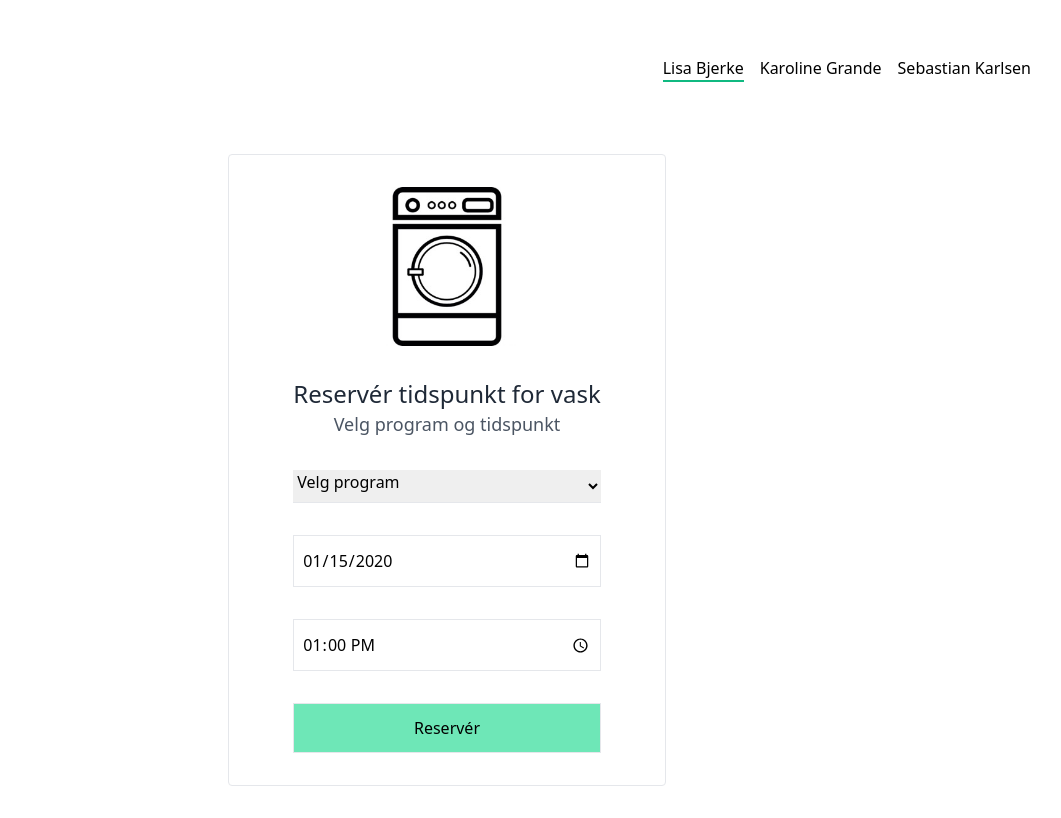
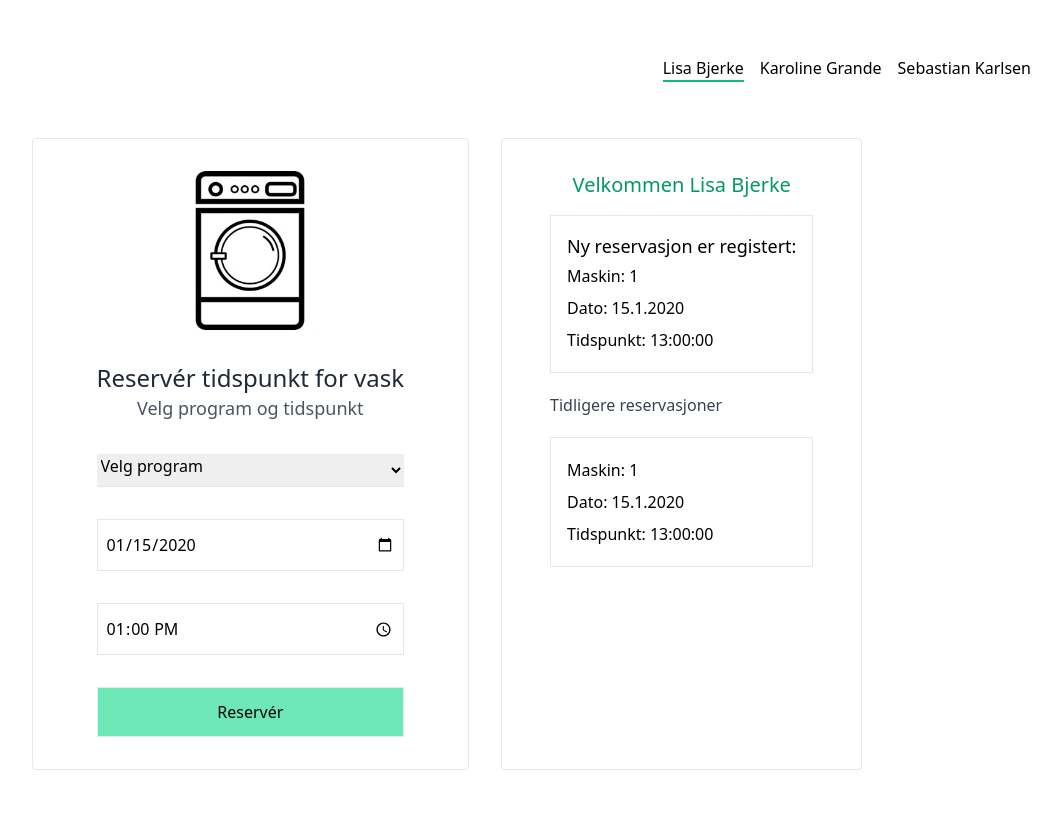
Before and after one commit to Skulsta/washingSystem, a React (Create React App) app: page / in a window 1280 px wide. Both pictures are taken after typing "2020-01-15" into the empty fields and a click on the button "Reservér". Shown: the whole page, without its empty margins (193-1254 px from the left). Built offline with nearby package versions, Linux system fonts and the light colour scheme.

Commit message:
Show earlier bookings

```diff
--- a/src/functions/WashingSystem.js
+++ b/src/functions/WashingSystem.js
@@ -1,6 +1,7 @@
 module.exports = class WashingSystem {
   constructor(numberOfMachines) {
     this.machines = [];
+    this.numberOfBookingsIssued = 0;
     this.programs = [
       { program: "Kokvask", time: 90 },
       { program: "Tøyvask", time: 60 },
@@ -36,8 +37,9 @@ module.exports = class WashingSystem {
   addBooking = (user, startTime, endTime) => {
     const availableMachine = this.findAvailableMachine(startTime, endTime);
     if (!availableMachine) return false;
-
+    this.numberOfBookingsIssued += 1;
     const booking = {
+      id: this.numberOfBookingsIssued,
       user: user,
       startTime: startTime,
       endTime: endTime,
@@ -70,4 +72,13 @@ module.exports = class WashingSystem {
     });
     return availableMachine;
   };
+
+  getUserBookings = (user) => {
+    if (this.numberOfBookingsIssued === 0) return [];
+    const result = [];
+    this.getAllBookings().map((booking) => {
+      booking.user === user && result.push(booking);
+    });
+    return result;
+  };
 };
--- a/src/views/Home/Home.js
+++ b/src/views/Home/Home.js
@@ -1,4 +1,4 @@
-import React, { useState } from "react";
+import React, { useState, useEffect } from "react";
 import Users from "../../functions/Users";
 import WashingSystem from "../../functions/WashingSystem";
 import MachineImage from "../../assets/images/washing-machine.jpg";
@@ -12,6 +12,9 @@ const Home = () => {
   const [date, setDate] = useState();
   const [system] = useState(washingSystem);
   const [programTime, setProgramTime] = useState();
+  const [newBooking, setNewBooking] = useState();
+  const [userBookings, setUserBookings] = useState(system.getAllBookings());
+  const [errorMessage, toggleErrorMessage] = useState(false);
 
   const selectUser = (user) => setActiveUser(user);
 
@@ -21,10 +24,22 @@ const Home = () => {
     const endTime = new Date(
       bookedTime.getTime() + parseInt(programTime * 60000)
     );
-    console.log(endTime);
-    system.addBooking(activeUser, bookedTime, endTime);
-    console.log(system.getAllBookings());
+    const booking = system.addBooking(activeUser, bookedTime, endTime);
+    if (!booking) return toggleErrorMessage(!errorMessage);
+    setNewBooking(booking);
+    updateUserBookings();
   };
+
+  const updateUserBookings = () => {
+    setUserBookings(system.getAllBookings());
+  };
+
+  useEffect(() => {
+    setUserBookings(system.getUserBookings(activeUser));
+    toggleErrorMessage(false);
+  }, [activeUser, setActiveUser, system]);
+
+  useEffect(() => {}, [setNewBooking]);
 
   return (
     <div className="max-w-screen-2xl min-h-screen flex flex-col mx-auto p-8">
@@ -43,12 +58,12 @@ const Home = () => {
           </div>
         ))}
       </nav>
-      <div className="mx-auto">
-        <div className="mt-12 py-8 px-16 mx-auto border rounded leading-loose space-y-8">
+      <div className="mx-auto flex mt-8 space-x-8">
+        <div className="py-8 px-16 mx-auto border rounded leading-loose">
           <div>
             <img className="w-40 mx-auto" src={MachineImage} alt="Profile" />
           </div>
-          <div>
+          <div className=" my-8">
             <h2 className="text-2xl text-center text-gray-800">
               Reservér tidspunkt for vask
             </h2>
@@ -99,15 +114,40 @@ const Home = () => {
             </button>
           </form>
         </div>
-        {1 === 2 && (
-          <div className="my-8 p-8 mx-auto border rounded leading-loose space-y-4">
-            <h4 className="text-green-500 text-xl">Reservasjon fullført!</h4>
-            <p>
-              Vaskemaskin: system.getAllBookings([system.getAllBookings().length
-              - 1].id){" "}
+        <div className="py-8 px-12 mx-auto border rounded leading-loose space-y-4">
+          <h5 className="text-xl text-green-600 text-center">
+            Velkommen {activeUser.fullName}
+          </h5>
+          {errorMessage && (
+            <p className="text-red-600">
+              Ingen tilgjengelige maskiner på dette tidspunktet
             </p>
-          </div>
-        )}
+          )}
+          {newBooking && newBooking.user === activeUser && (
+            <div className="border p-4">
+              <p className="text-lg">Ny reservasjon er registert:</p>
+              <p>Maskin: {newBooking.machineId}</p>
+              <p>Dato: {newBooking.startTime.toLocaleDateString("nb-NO")}</p>
+              <p>
+                Tidspunkt: {newBooking.startTime.toLocaleTimeString("nb-NO")}
+              </p>
+            </div>
+          )}
+          <p className="text-gray-700">Tidligere reservasjoner</p>
+          {userBookings.length > 0 &&
+            userBookings.map((booking) => {
+              if (booking.user === activeUser)
+                return (
+                  <div className="border p-4">
+                    <p>Maskin: {booking.machineId}</p>
+                    <p>Dato: {booking.startTime.toLocaleDateString("nb-NO")}</p>
+                    <p>
+                      Tidspunkt: {booking.startTime.toLocaleTimeString("nb-NO")}
+                    </p>
+                  </div>
+                );
+            })}
+        </div>
       </div>
     </div>
   );
```
